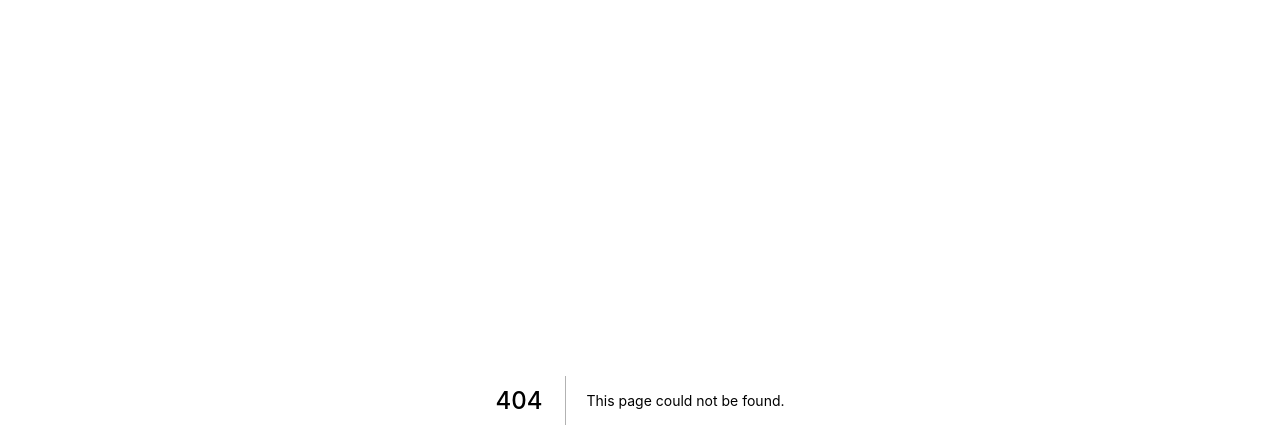
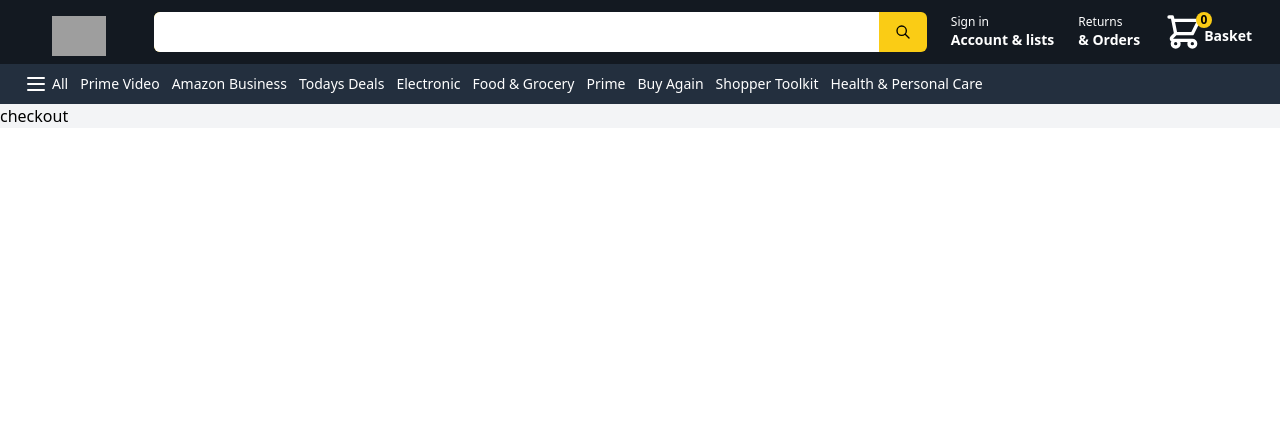
Before and after one commit to randy-tsukemen/amazon-react, a Next.js app: page /checkout in a window 1280 px wide. Before the commit this address had no page. Shown: the top 448 px of the page. Built offline with nearby package versions, Linux system fonts and the light colour scheme; no server answers; grey boxes are pictures that could not be loaded.

Commit message:
router between home and checkout

```diff
--- a/components/Header.js
+++ b/components/Header.js
@@ -5,15 +5,18 @@
   ShoppingCartIcon,
 } from "@heroicons/react/outline";
 import { signIn, signOut, useSession } from "next-auth/react";
+import { useRouter } from "next/router";
 
 const Header = () => {
   const { data: session, status } = useSession();
+  const router = useRouter();
 
   return (
     <header>
       <div className="flex items-center bg-amazon_blue p-1 flex-grow py-2">
         <div className="mt-2 flex items-center flex-grow sm:flex-grow-0">
           <Image
+            onClick={() => router.push("/")}
             src="https://links.papareact.com/f90"
             width={150}
             height={40}
@@ -43,7 +46,10 @@
             <p>Returns</p>
             <p className="font-extrabold md:text-sm">& Orders</p>
           </div>
-          <div className="relative link flex items-center">
+          <div
+            onClick={() => router.push("/checkout")}
+            className="relative link flex items-center cursor-pointer"
+          >
             <span
               className="absolute top-0 right-0 md:right-10
             h-4 w-4 bg-yellow-400 text-center rounded-full text-black font-bold"
--- /dev/null
+++ b/pages/checkout.js
@@ -0,0 +1,12 @@
+import Header from "../components/Header";
+
+const Checkout = () => {
+  return (
+    <div className="bg-gray-100">
+      <Header />
+      <h1>checkout</h1>
+    </div>
+  );
+};
+
+export default Checkout;
```
